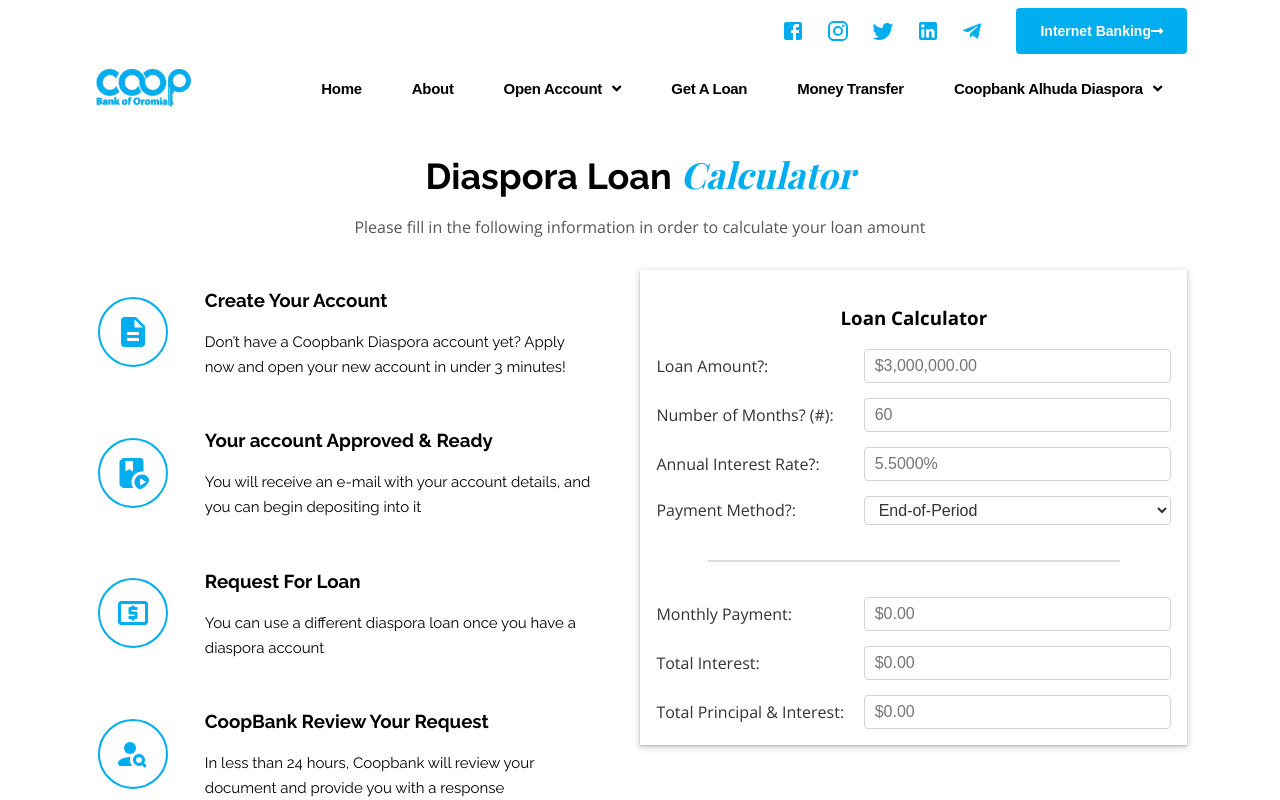
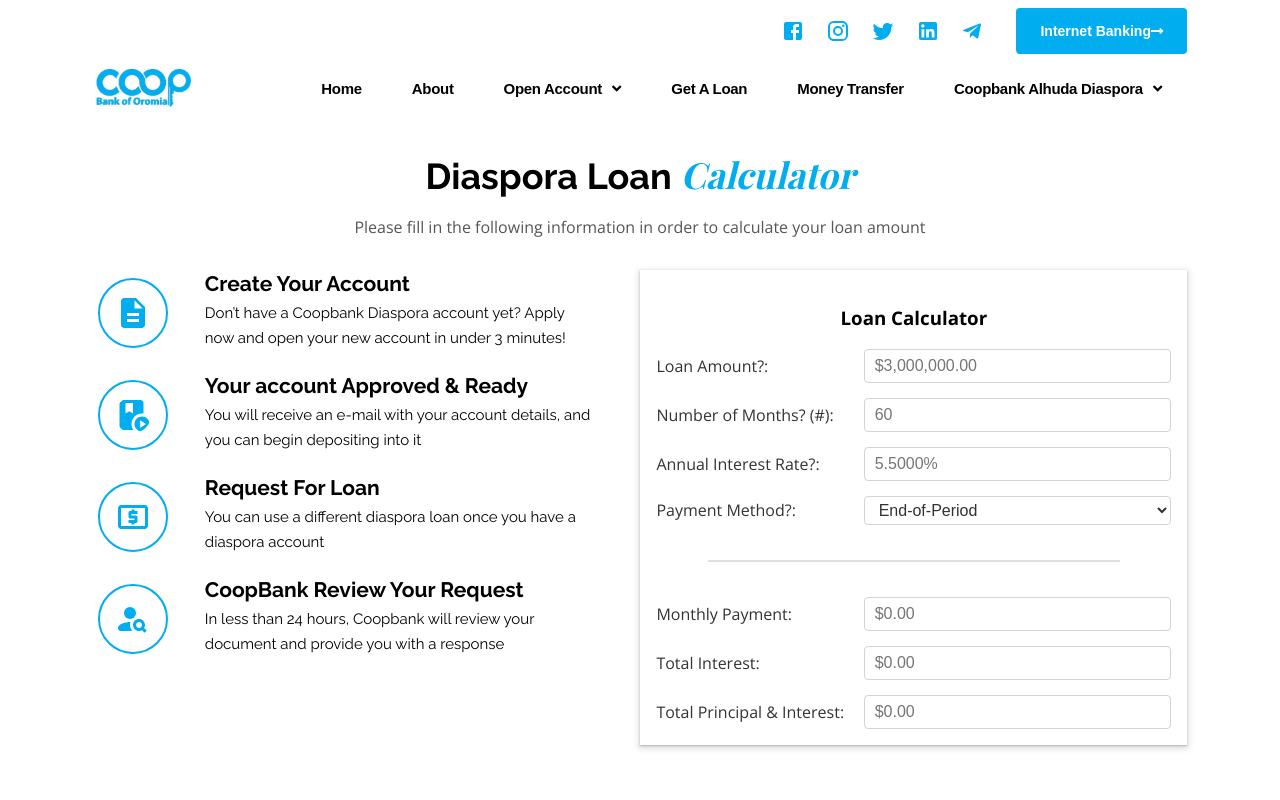
Before and after one commit to hundag20/diaspora-coop, a React (Create React App) app: page /loan-calculator in a window 1280 px wide. Shown: the top 800 px of the page. Built offline with nearby package versions, Linux system fonts and the light colour scheme; a web font is replaced by a local one.

Commit message:
working on loan-calculator page

```diff
--- a/src/styles/headers.scss
+++ b/src/styles/headers.scss
@@ -73,6 +73,10 @@
               left: 0;
               box-shadow: 0px 8px 16px 0px rgba(0, 0, 0, 0.2);
               z-index: 1;
+              // top: 0; /* Change initial top position to 0 */
+              opacity: 0; /* Add initial opacity */
+              transition: top 0.3s ease-in-out, opacity 0.6s ease-in-out; /* Add transition effect */
+
               .sub_container {
                 padding: 2rem $resPadding;
                 display: flex;
@@ -111,6 +115,11 @@
             .main {
               color: $primary;
             }
+            .submenu {
+              // display: block;
+              // top: 100%; /* Change top position to 100% on hover */
+              opacity: 1; /* Change opacity to 1 on hover */
+            }
           }
         }
       }
--- a/src/styles/loanCalcu.scss
+++ b/src/styles/loanCalcu.scss
@@ -74,13 +74,15 @@
           }
 
           .texts {
-            h2 {
+            h3 {
               font-size: 21px;
               line-height: 25px;
+              margin: 1px 0;
             }
             p {
               font-size: 15px;
               line-height: 25px;
+              margin: 5px 0;
             }
           }
         }
```
